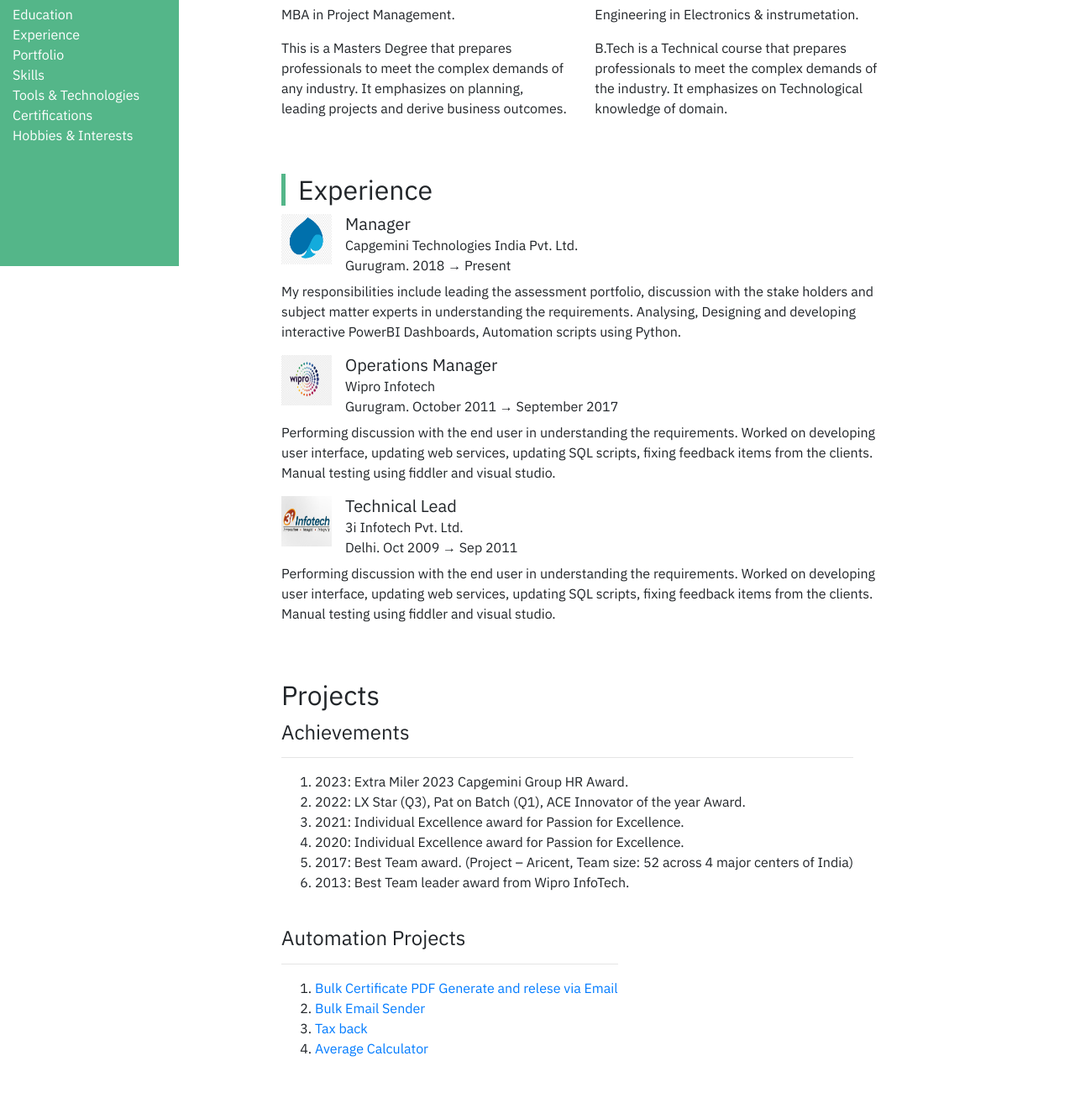
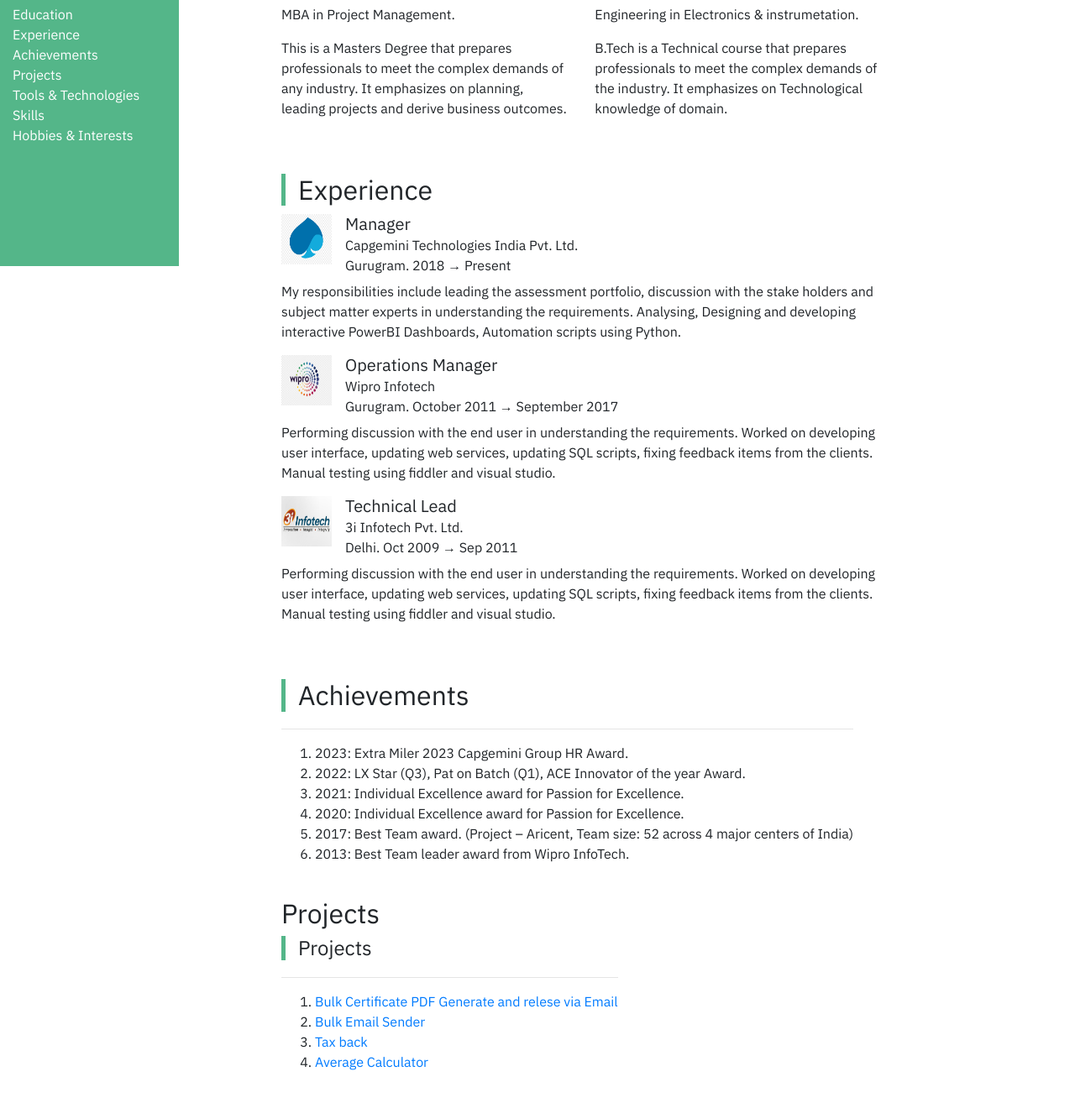
Before and after one commit to guptavirat/viratrepo, a plain HTML site: page index.html in a window 1280 px wide. Shown: the part 483-1803 px from the top of the page at 84% size. Drawn offline with nearby package versions, Linux system fonts and the light colour scheme; a script that the page names is missing.

Commit message:
headers update

```diff
--- a/index.html
+++ b/index.html
@@ -60,21 +60,20 @@
                         <a href="#experience">Experience</a>
                     </li>
                     <li>
-                        <a href="#experience">Portfolio</a>
+                        <a href="#achievements">Achievements</a>
+                    </li>
+                    <li>
+                        <a href="#projects">Projects</a>
+                    </li>
+                    <li>
+                        <a href="#tools-and-technologies">Tools &amp; Technologies</a>
                     </li>
                     <li>
                         <a href="#skills">Skills</a>
                     </li>
                     <li>
-                        <a href="#tools-and-technologies">Tools &amp; Technologies</a>
+                        <a href="#hobbies-and-interests">Hobbies &amp; Interests</a>
                     </li>
-                    <li>
-                    <li>
-                        <a href="#technical-writing-samples">Certifications</a>
-                    </li>
-                        <li>
-                            <a href="#hobbies-and-interests">Hobbies &amp; Interests</a>
-                        </li>
                 </ul>
             </div>
             </div>
@@ -193,12 +192,9 @@
                     </div>
                 </section>
                 <section class="resume-info-section">
-                    <h2 id="education">Projects</h2>
 
                     <div class="resume-info-section-block">
-                        <h4>
-                            Achievements
-                        </h4>
+                        <h2 id="achievements" class="left-border-header">Achievements</h2>
                         <hr>
                         <ol>
 			    <li>2023: Extra Miler 2023 Capgemini Group HR Award.</li>
@@ -213,9 +209,8 @@
                     </div>
 
                     <div class="resume-info-section-block">
-                        <h4>
-                            Automation Projects
-                        </h4>
+		    <h2 id="projects">Projects</h2>
+                        <h4 id="portfolio" class="left-border-header">Projects</h4>
                         <hr>
                         <ol>
 			    <li><a href="https://praveenmp.github.io/angular-components" target="_blank">Bulk Certificate PDF Generate and relese via Email</a></li>
@@ -229,7 +224,7 @@
 
                 </section>
                 <section class="resume-info-section tools-and-tech">
-                    <h2 id="tools-and-technologies">Tools &amp; Technologies</h2>
+                    <h2 id="tools-and-technologies" class="left-border-header">Tools &amp; Technologies</h2>
                     <div class="resume-info-section-block">
                         <h4>Tools & Applications</h4>
                         <ul class="list-unstyled tag-list">
@@ -272,7 +267,7 @@
 
 
                 <section class="resume-info-section">
-                    <h2 id="skills">Skills</h2>
+                    <h2 id="skills" class="left-border-header">Skills</h2>
                     <ul class="list-unstyled skill-list">
                         <li>
                             Data Analytics & Power BI
@@ -405,7 +400,7 @@
 
 
                 <section class="resume-info-section">
-                    <h2 id="hobbies-and-interests">Hobbies &amp; Interests</h2>
+                    <h2 id="hobbies-and-interests" class="left-border-header">Hobbies &amp; Interests</h2>
                     <ul class="list-unstyled tag-list">
                         <li>Learning new stuff everyday</li>
                         <li>DIY</li>
```
